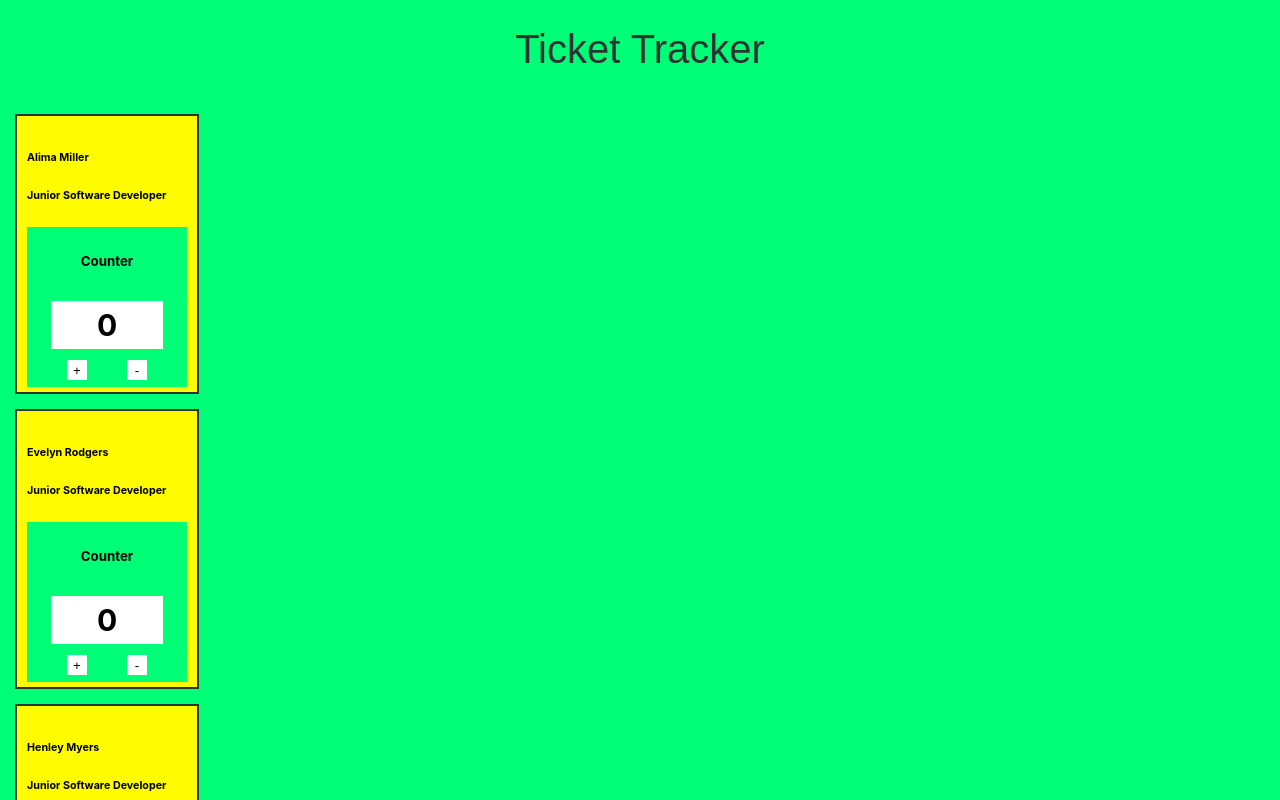
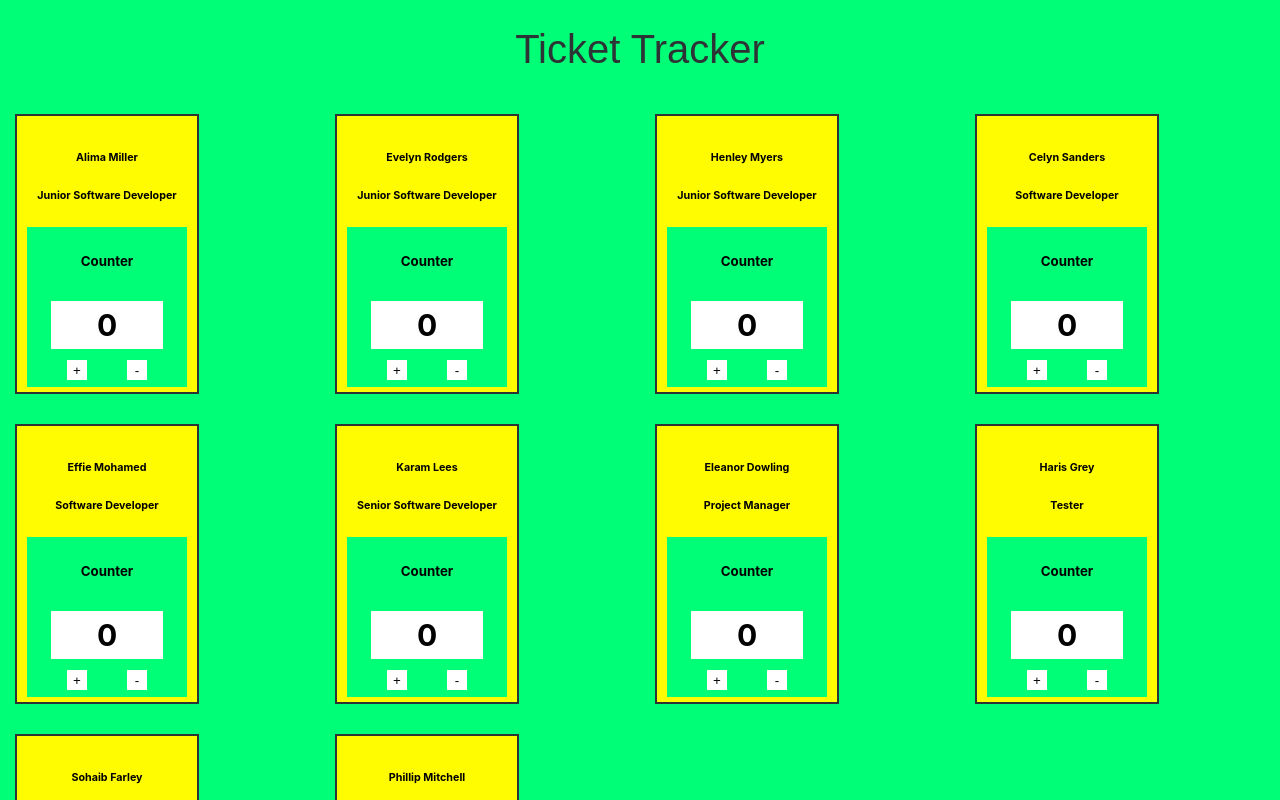
Before and after one commit to A-M-98/ticket-tracker, a React (Create React App) app: page / in a window 1280 px wide. Shown: the top 800 px of the page. Built offline with nearby package versions, Linux system fonts and the light colour scheme.

Commit message:
added more styling and pseudocoding

```diff
--- a/src/App.jsx
+++ b/src/App.jsx
@@ -9,6 +9,7 @@
     <>
     <div className="app">
       < Header />
+      {/* mapping to get all 10 cards and their information(data) */}
       <div className='app__employee-cards'>
       {team.map((employee) => {
         return (< Card key={employee.id} info={employee}/>)
--- a/src/App.scss
+++ b/src/App.scss
@@ -4,5 +4,12 @@
 .app {
   background-color: $color-primary;
   display: grid;
+  background-position: center;
+  background-size: 100vw 100vh;
 
+  &__employee-cards {
+    display: grid;
+    grid-template-columns: 1fr 1fr 1fr 1fr;
+    text-align: center;
+  }
 }
--- a/src/components/Card/Card.jsx
+++ b/src/components/Card/Card.jsx
@@ -1,10 +1,11 @@
 import React from 'react'
 import CardHeading from '../CardHeading/CardHeading'
 import CounterCard from '../CounterCard/CounterCard'
-// import team from '../../data/ticket-data.js'
 import './Card.scss'
+// the main ticket Card
 
 const Card = (props) => {
+    //passing down and adding props
     const { info } = props
 
   return (
--- a/src/components/CardHeading/CardHeading.jsx
+++ b/src/components/CardHeading/CardHeading.jsx
@@ -1,9 +1,11 @@
 import React from 'react'
 import './CardHeading.scss'
+// adding name and role of the emplyees using props and head tags
 
 const CardHeading = (props) => {
     const { name, role } = props;
   return (
+    // Name and Role headings for the ticket cards
     <>
     <div className='card-heading'>
     <h6 className='card-heading__name'>{name}</h6>
--- a/src/components/Counter/Counter.jsx
+++ b/src/components/Counter/Counter.jsx
@@ -6,11 +6,12 @@
 const Counter = () => {
 
     const [count, setCount] = useState(0);
-
+// incrementing with the + button
     const increment = () => {
         setCount(count + 1);
     }
 
+// incrementing with the + button and making sure the counter does not go below 0
     const decrement = () => {
         if(count === 0) {
             return;
--- a/src/components/Header/Header.jsx
+++ b/src/components/Header/Header.jsx
@@ -1,5 +1,6 @@
 import React from 'react'
 import './Header.scss'
+// page header with title
 
 const Header = () => {
   return (
--- a/src/components/MinusButton/MinusButton.jsx
+++ b/src/components/MinusButton/MinusButton.jsx
@@ -1,5 +1,6 @@
 import React from 'react'
 import './MinusButton.scss'
+//Minus button
 
 const MinusButton = () => {
   return (
--- a/src/components/PlusButton/PlusButton.jsx
+++ b/src/components/PlusButton/PlusButton.jsx
@@ -1,5 +1,6 @@
 import React from 'react'
 import './PlusButton.scss'
+// Plus button
 
 const PlusButton = () => {
   return (
```
